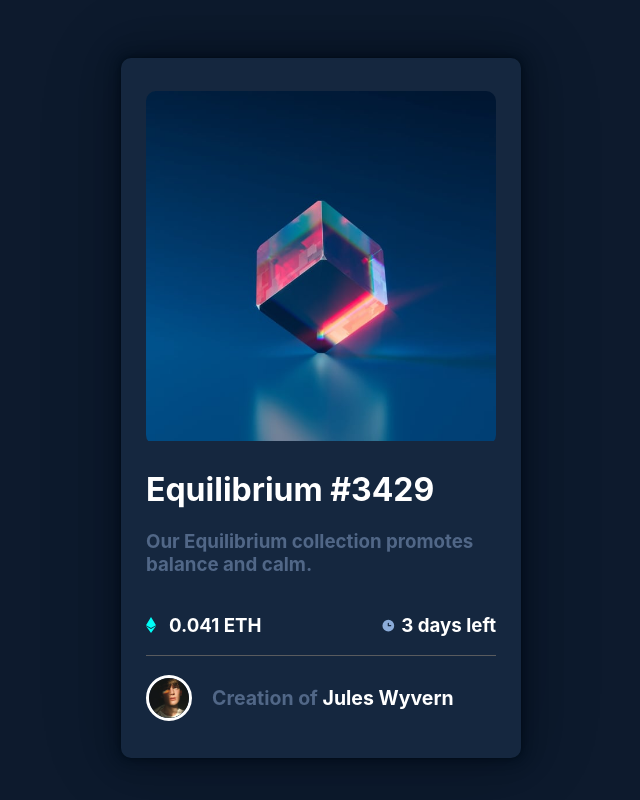
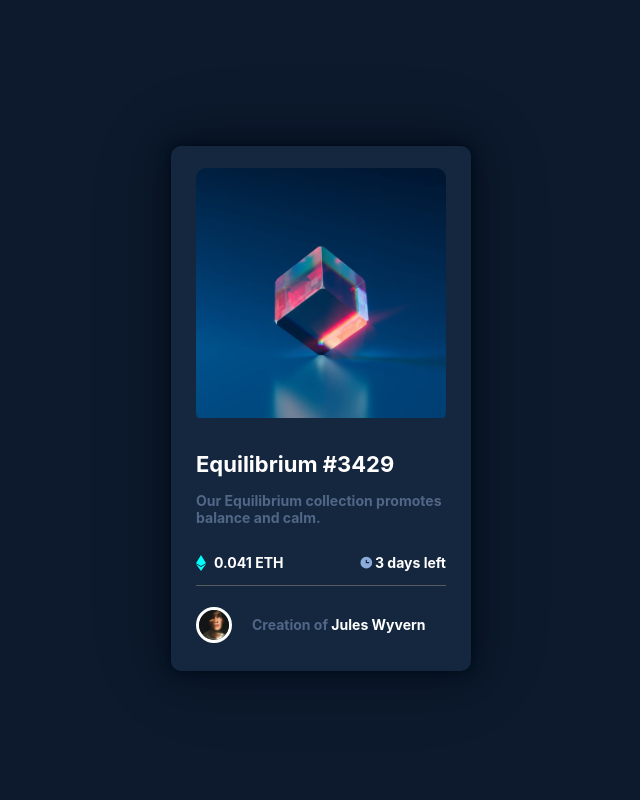
Before and after one commit to dark-faze/Frontend-Elements, a plain HTML site: page NFT-card-Component/index.html in a window 1280 px wide. Shown: the whole page, without its empty margins (319-959 px from the left). Drawn offline with Linux system fonts and the light colour scheme.

Commit message:
did some changes

```diff
--- a/NFT-card-Component/index.html
+++ b/NFT-card-Component/index.html
@@ -20,7 +20,7 @@
     <div class="mainDiv">
       <div class="card">
         <div class="image">
-          <img src="images/image-equilibrium.jpg" alt="jacket" width="350" height="350">
+          <img src="images/image-equilibrium.jpg" alt="jacket" width="250" height="250">
         </div>
         <div class="bottomDiv">
         <div class="upperText">
@@ -41,8 +41,8 @@
           </div>
         <div class = "bottomElements">
           <div class = "profileElement">
-            <img src="images/image-avatar.png" alt="jacket" width="40px" >
-            <h2>Creation of <span style="color:white;">Jules Wyvern</span></h2>
+            <img src="images/image-avatar.png" alt="jacket" width="30px" >
+            <h2>Creation of <span style="color:white;"> Jules Wyvern</span></h2>
           </div>
         </div>
         </div>
--- a/NFT-card-Component/styles.css
+++ b/NFT-card-Component/styles.css
@@ -14,8 +14,8 @@ html,body{
     display:flex;
     justify-content: center;
     flex-direction: column;
-    height : 700px;
-    width : 400px;
+    height : 525px;
+    width : 300px;
     background-color: #15273f;
     border-radius: 10px;
 
@@ -41,6 +41,7 @@ html,body{
 .bottomDiv{
     margin: 5px 25px;
     color : white;
+    font-size: 12px;
 }
 .elements{
     display: flex;
@@ -48,17 +49,16 @@ html,body{
     justify-content: space-between;
 }
 .upperText h1{
-    margin-top: 10px;
+    font-size: 22px;
 }
 .lowerText {
     color: #516787;
-    font-size: medium;
 }
 .ethElement{
     display: flex;
     flex-direction: row;
     align-items: center;
-    width: 33%;
+    width: 35%;
     justify-content: space-between;
 }
 .bottomElements{
@@ -73,7 +73,6 @@ html,body{
     display: flex;
     flex-direction: row;
     align-items: center;
-    font-size: small;
 }
 .profileElement img {
     border: 3px solid white;
@@ -83,4 +82,5 @@ html,body{
 .profileElement h2 {
     margin: 20px;
     color: #516787;
+    font-size: 14px;
 }
```
